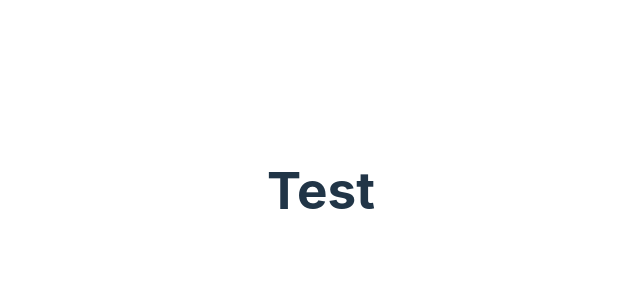
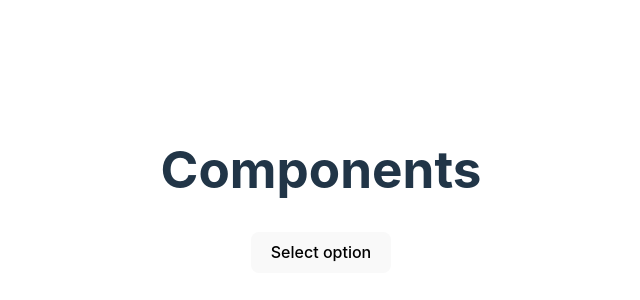
Before and after one commit to BenedictWirtz/exord-challenge, a React (Vite) app in the folder exord-challenge/: page / in a window 1280 px wide. Shown: the part 210-510 px from the top of the page, without its empty margins (319-959 px from the left). Built offline with nearby package versions, Linux system fonts and the light colour scheme.

Commit message:
First button test

```diff
--- a/exord-challenge/src/App.jsx
+++ b/exord-challenge/src/App.jsx
@@ -6,7 +6,10 @@ function App() {
 
   return (
     <>
-      <DropDown />
+      <DropDown
+      placeholder="Select option"
+      options={["Option 1", "Option 2", "Option 3", "Option 4", "Option 5"]}
+      />
     </>
   )
 }
--- a/exord-challenge/src/DropDown.jsx
+++ b/exord-challenge/src/DropDown.jsx
@@ -1,9 +1,17 @@
+import { useState } from "react";
 
+// eslint-disable-next-line react/prop-types
+const DropDown = ({ placeholder, options }) => {
+    const [isOpen, setIsOpen] = useState(false)
 
-function DropDown(){
+    console.log(isOpen)
+    console.log(options)
 
     return(
-        <h1>Test</h1>
+        <div>
+            <h1>Components</h1>
+            <button onClick={() => setIsOpen(!isOpen)}>{placeholder}</button>
+        </div>
     )
 }
 export default DropDown;
```
